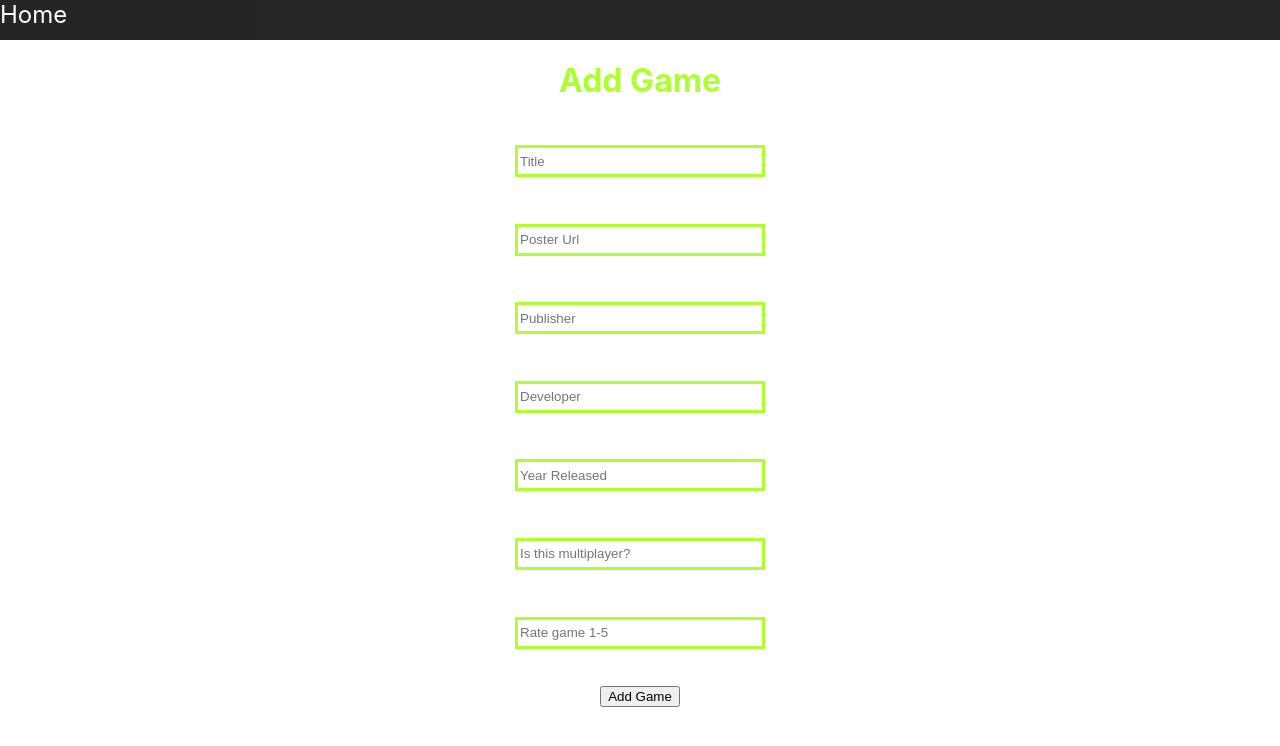
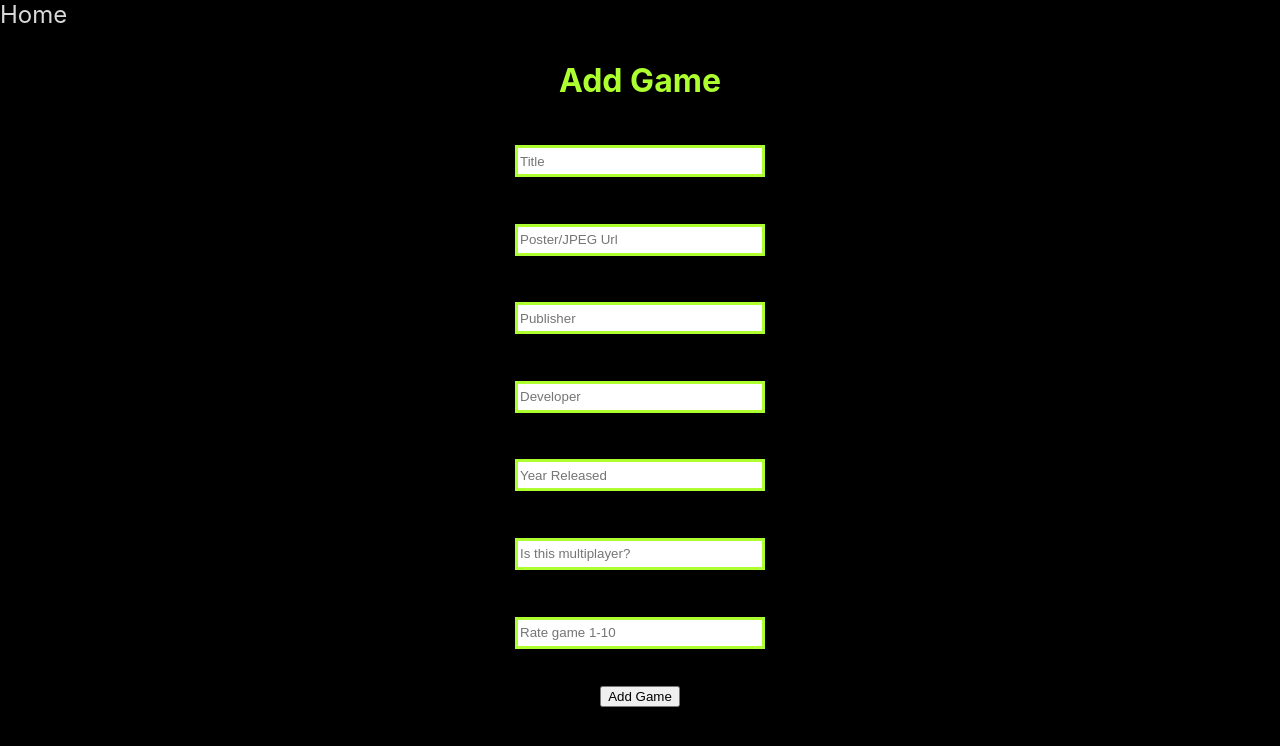
Before and after one commit to Brumz/gamesFE, a React (Create React App) app: page /newgame in a window 1280 px wide. Shown: the top 746 px of the page. Built offline with nearby package versions, Linux system fonts and the light colour scheme; no server answers.

Commit message:
minor fixes

```diff
--- a/src/App.css
+++ b/src/App.css
@@ -21,6 +21,7 @@ button:hover {
   margin: 0;
   padding: 0;
   height: 100vh;
+  width: 100vw;
 }
 
 .backGround {
@@ -101,11 +102,12 @@ button:hover {
   width: 25vh;
 }
 
+
 .gamesList {
   border: solid .25rem black;
   margin: 1rem;
-  width: 15rem;
-  height: 50rem;
+  width: 18rem;
+  height: 45rem;
   display: flex;
   flex-direction: column;
   align-items: center;
@@ -158,3 +160,7 @@ h2 {
   border: solid black .25rem;
   background-color: greenyellow;
 }
+
+.addGameBkg {
+  background-color: black;
+}
--- a/src/components/AddGame.jsx
+++ b/src/components/AddGame.jsx
@@ -4,7 +4,7 @@ import NavBar from "../components/NavBar";
 
 const AddGame = props => {
   return (
-    <div>
+    <div className="addGameBkg">
       <NavBar />
       <div className="form">
         <h1 className="addGameH"> Add Game </h1>
@@ -21,7 +21,7 @@ const AddGame = props => {
             <input
               type="text"
               name="poster"
-              placeholder="Poster Url"
+              placeholder="Poster/JPEG Url"
               onChange={props.newGameInput}
             />
           </label>
@@ -61,7 +61,7 @@ const AddGame = props => {
             <input
               type="number"
               name="rating"
-              placeholder="Rate game 1-5"
+              placeholder="Rate game 1-10"
               onChange={props.newGameInput}
             />
           </label>
```
